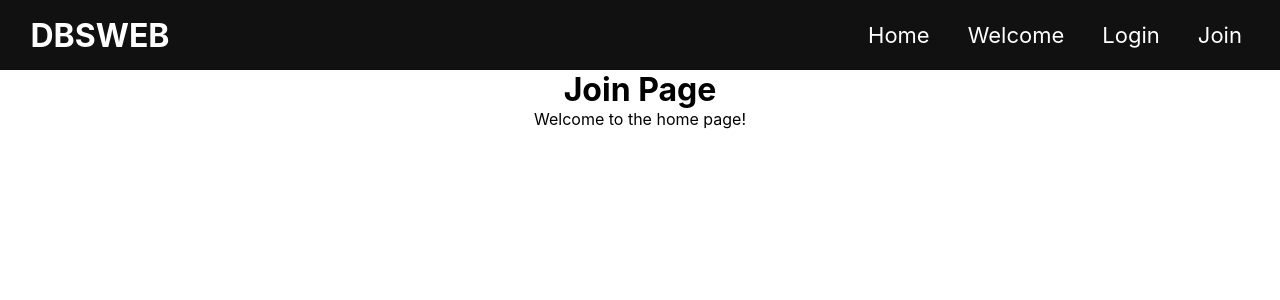
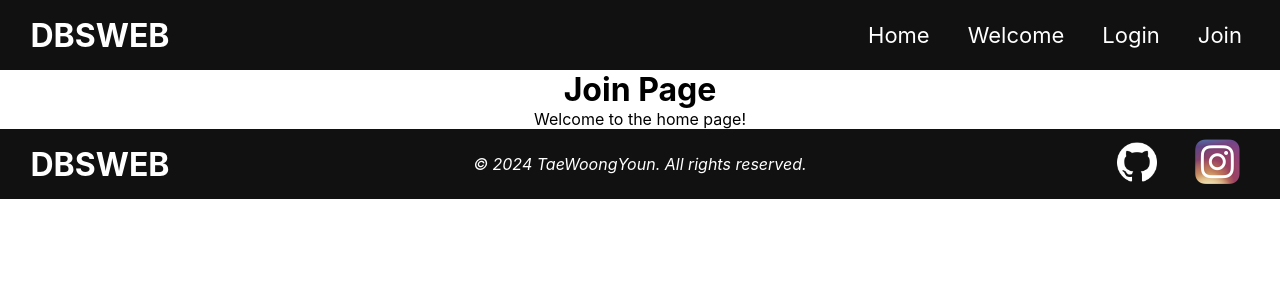
Before and after one commit to TaeWoongYoun/LMS, a React (Create React App) app: page /join in a window 1280 px wide. Shown: the top 300 px of the page. Built offline with nearby package versions, Linux system fonts and the light colour scheme.

Commit message:
feat : Create footer

```diff
--- a/src/App.css
+++ b/src/App.css
@@ -238,3 +238,36 @@ pre {
   border-radius: 5px;
   cursor: pointer;
 }
+
+footer{
+  width: 100%;
+  height: 70px;
+  display: flex;
+  align-items: center;
+  justify-content: space-between;
+  background-color: #111;
+  color: #fff;
+}
+
+address{
+  width: 400px;
+}
+
+.sns{
+  width: 200px;
+  display: flex;
+  align-items: center;
+  justify-content: space-evenly;
+}
+
+.sns .github{
+  filter: invert(1);
+  width: 40px;
+  height: 40px;
+}
+
+.sns .insta{
+  filter: grayscale(50%);
+  width: 50px;
+  height: 50px;
+}
--- a/src/App.js
+++ b/src/App.js
@@ -4,6 +4,7 @@ import WelcomePage from './pages/WelcomePage';
 import LoginPage from './pages/LoginPage';
 import JoinPage from './pages/JoinPage';
 import Header from './components/Header.js';
+import Footer from './components/Footer.js';
 import MainPage from './pages/MainPage.js';
 import 'prismjs/themes/prism-tomorrow.css';
 
@@ -18,6 +19,7 @@ function App() {
           <Route path='/login' element={<LoginPage />} />
           <Route path='/join' element={<JoinPage />} />
         </Routes>
+        <Footer />
       </Router>
     </div>
   )
--- /dev/null
+++ b/src/components/Footer.js
@@ -0,0 +1,24 @@
+import { Link } from 'react-router-dom';
+import github from '../assets/github.png'
+import insta from '../assets/insta.png'
+
+function Footer() {
+    return (
+        <footer>
+            <div className='logo'>
+                <h1><Link to="/">DBSWEB</Link></h1>
+            </div>
+            <address>© 2024 TaeWoongYoun. All rights reserved.</address>
+            <div className='sns'>
+                <a href='https://github.com/TaeWoongYoun/react-start' target="_blank" rel="noopener noreferrer">
+                    <img src={github} alt='깃허브 이미지' className='github'></img>
+                </a>
+                <a href='https://www.instagram.com/xo._.dnd/' target="_blank" rel="noopener noreferrer">
+                    <img src={insta} alt='인스타그램 이미지' className='insta'></img>
+                </a>
+            </div>
+        </footer>
+    );
+}
+
+export default Footer;
```
Also changed, not shown: src/assets/github.png (added), src/assets/insta.png (added).
